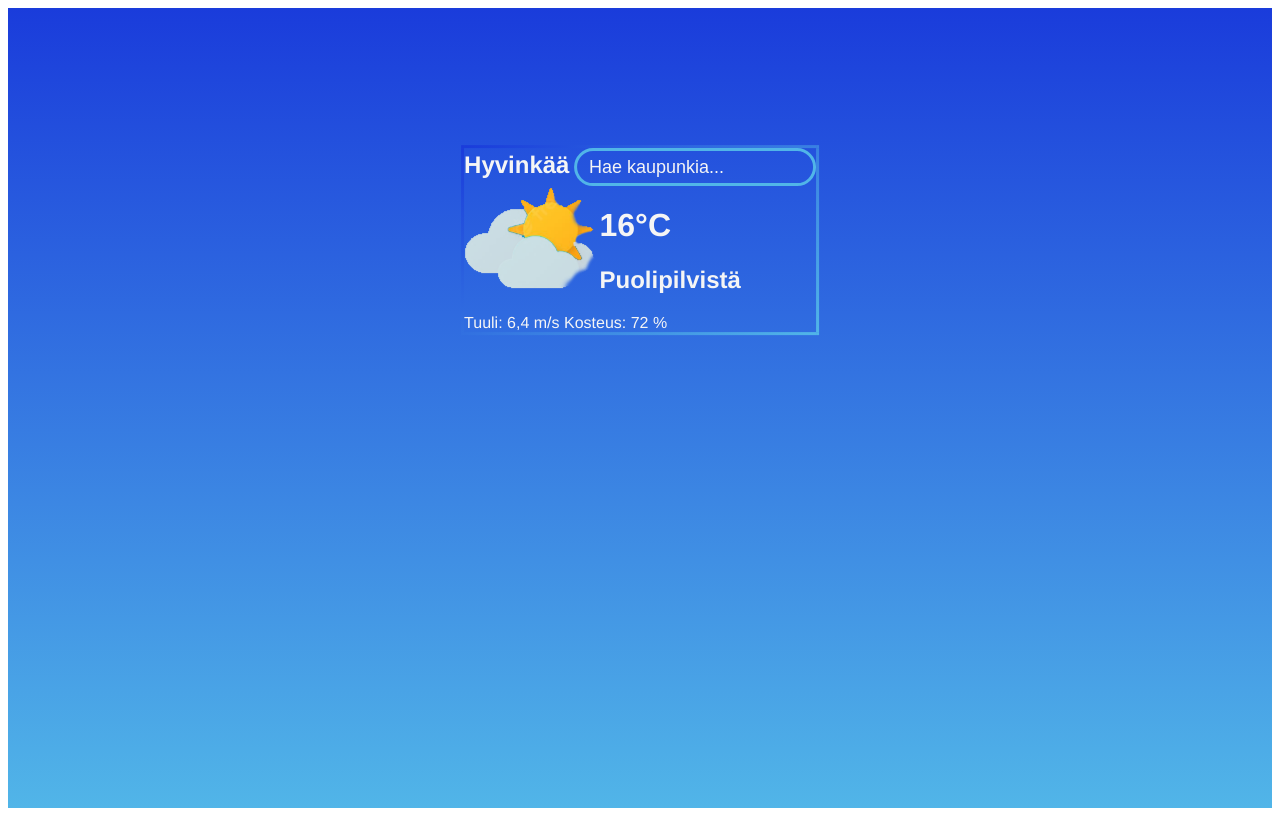
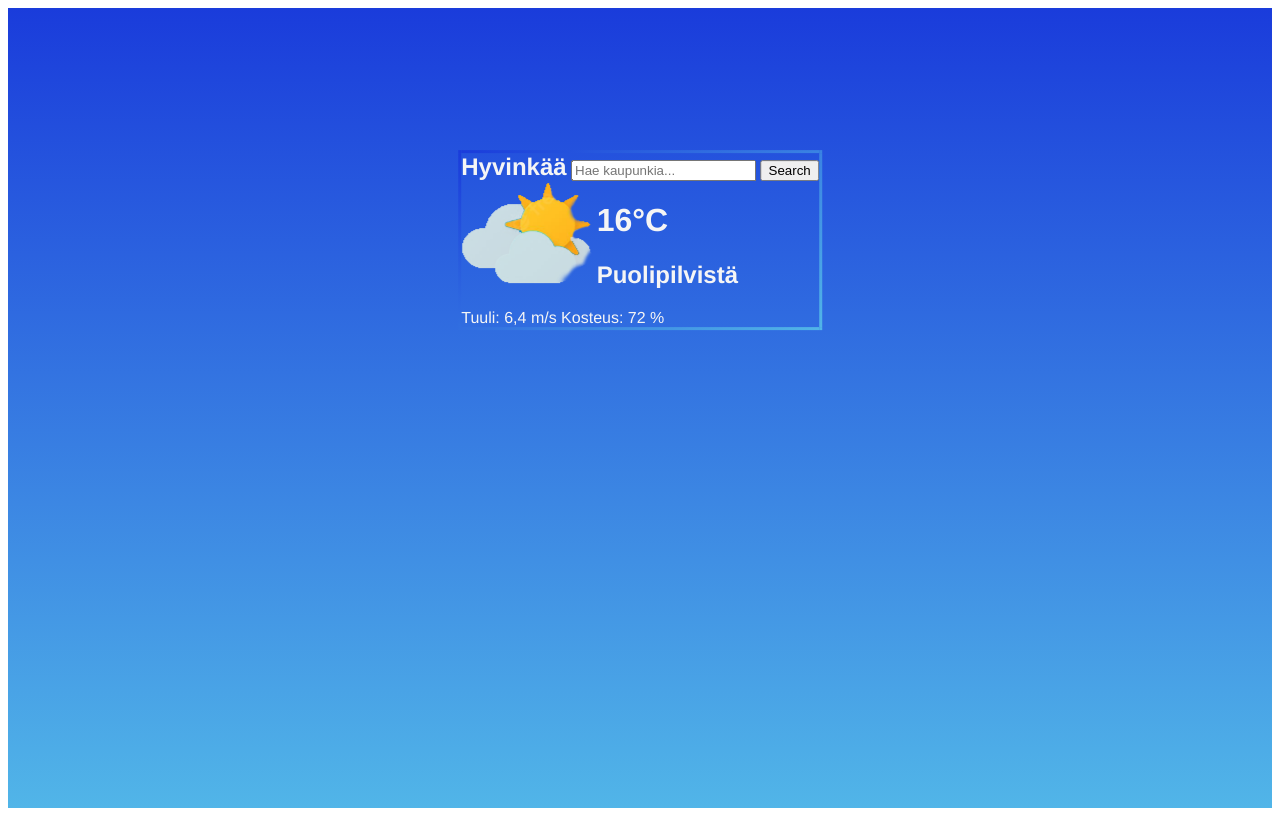
Before and after one commit to Ville-9991/_project-taitotalo, a Flask app: page /weather in a window 1280 px wide. Run offline with Flask 2, Linux system fonts and the light colour scheme; some libraries are stand-ins or nearby versions.

Commit message:
added a dummy search button to weather.html. changed weather_search_field <span> to weather_search_root whereas named the actual <input> field to weather_search_field

```diff
--- a/weather_app/templates/weather.html
+++ b/weather_app/templates/weather.html
@@ -15,8 +15,9 @@
         <!-- yläosa (kaupungin nimi, hakukenttä) -->
         <div id="weather_upper_part_container">
             <h2 id="city_name">Hyvinkää</h2>
-            <span id="weather_search_field">
-                <input type="text" placeholder="Hae kaupunkia...">
+            <span id="weather_search_root">
+                <input id="weather_search_field" type="text" placeholder="Hae kaupunkia...">
+                <button id="search_weather_button">Search</button>
             </span>
         </div>
 
```
